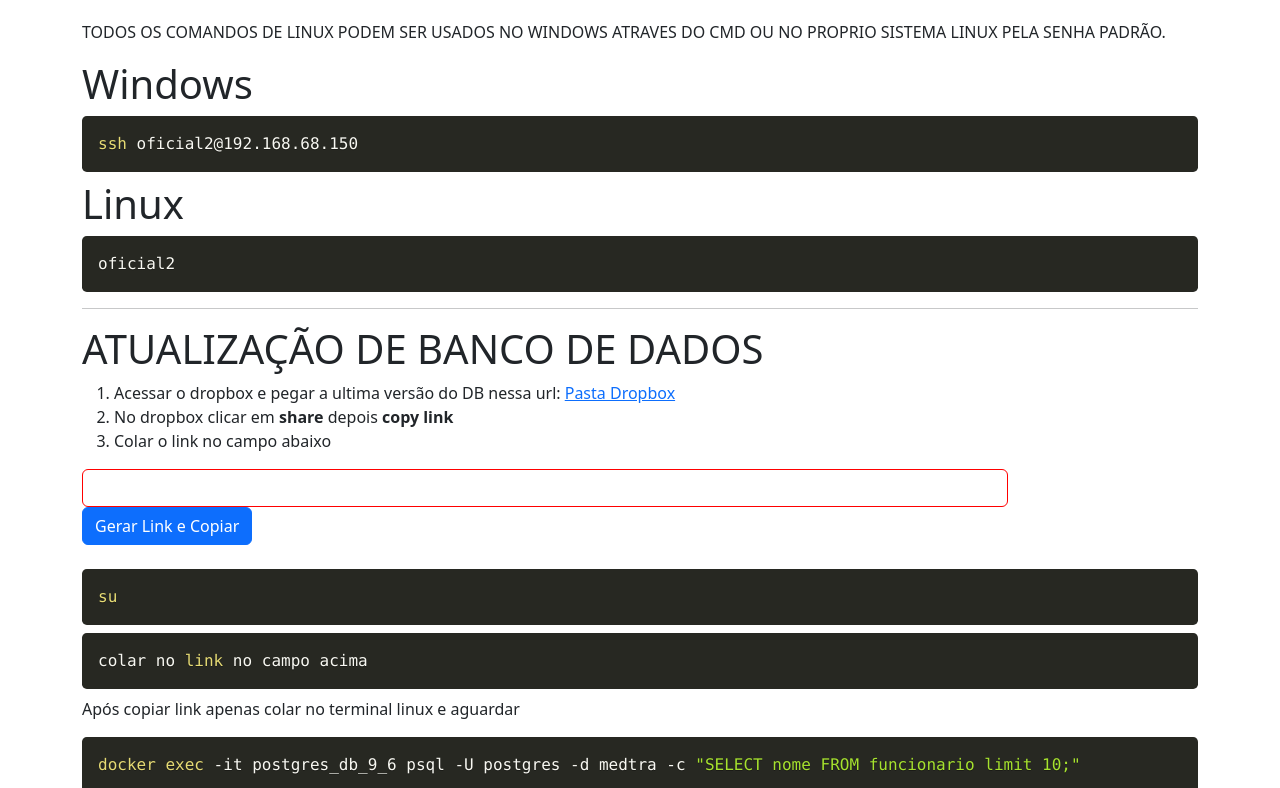
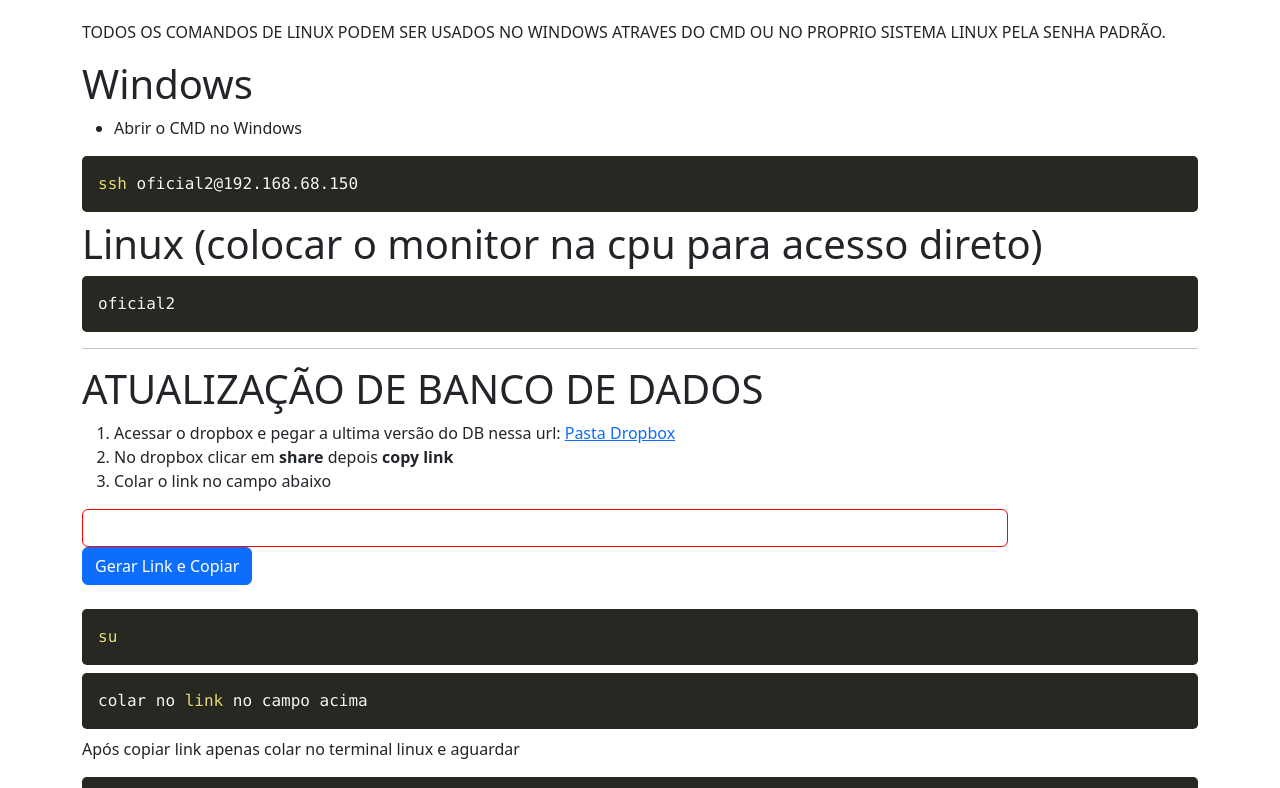
Before and after one commit to MedtraServer/server-down, a plain HTML site: page index.html in a window 1280 px wide. Shown: the top 788 px of the page. Drawn offline with nearby package versions, Linux system fonts and the light colour scheme.

Commit message:
Update index.html

```diff
--- a/index.html
+++ b/index.html
@@ -13,8 +13,11 @@
     <div class="container" style="padding-top: 20px;padding-bottom: 20px;">
         <p>TODOS OS COMANDOS DE LINUX PODEM SER USADOS NO WINDOWS ATRAVES DO CMD OU NO PROPRIO SISTEMA LINUX PELA SENHA PADRÃO.</p>
         <h1>Windows</h1>
+        <ul>
+            <li>Abrir o CMD no Windows</li>
+        </ul>
         <pre><code id="step1_windows" class="language-bash">ssh oficial2@192.168.68.150</code></pre>
-        <h1>Linux</h1>
+        <h1>Linux (colocar o monitor na cpu para acesso direto)</h1>
         <pre><code id="step1_linux" class="language-bash">oficial2</code></pre>
         <hr>
         <h1>ATUALIZAÇÃO DE BANCO DE DADOS</h1>
```
